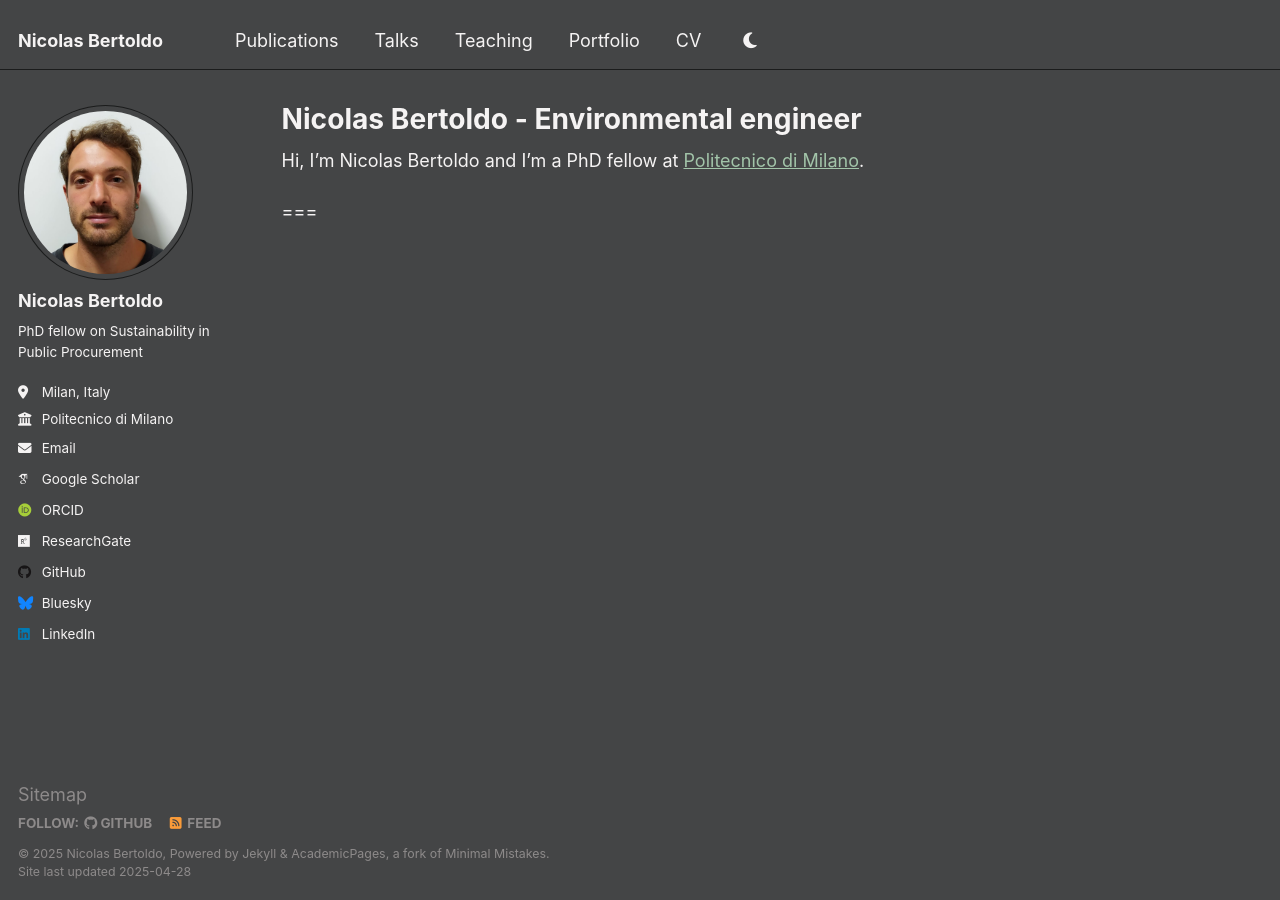
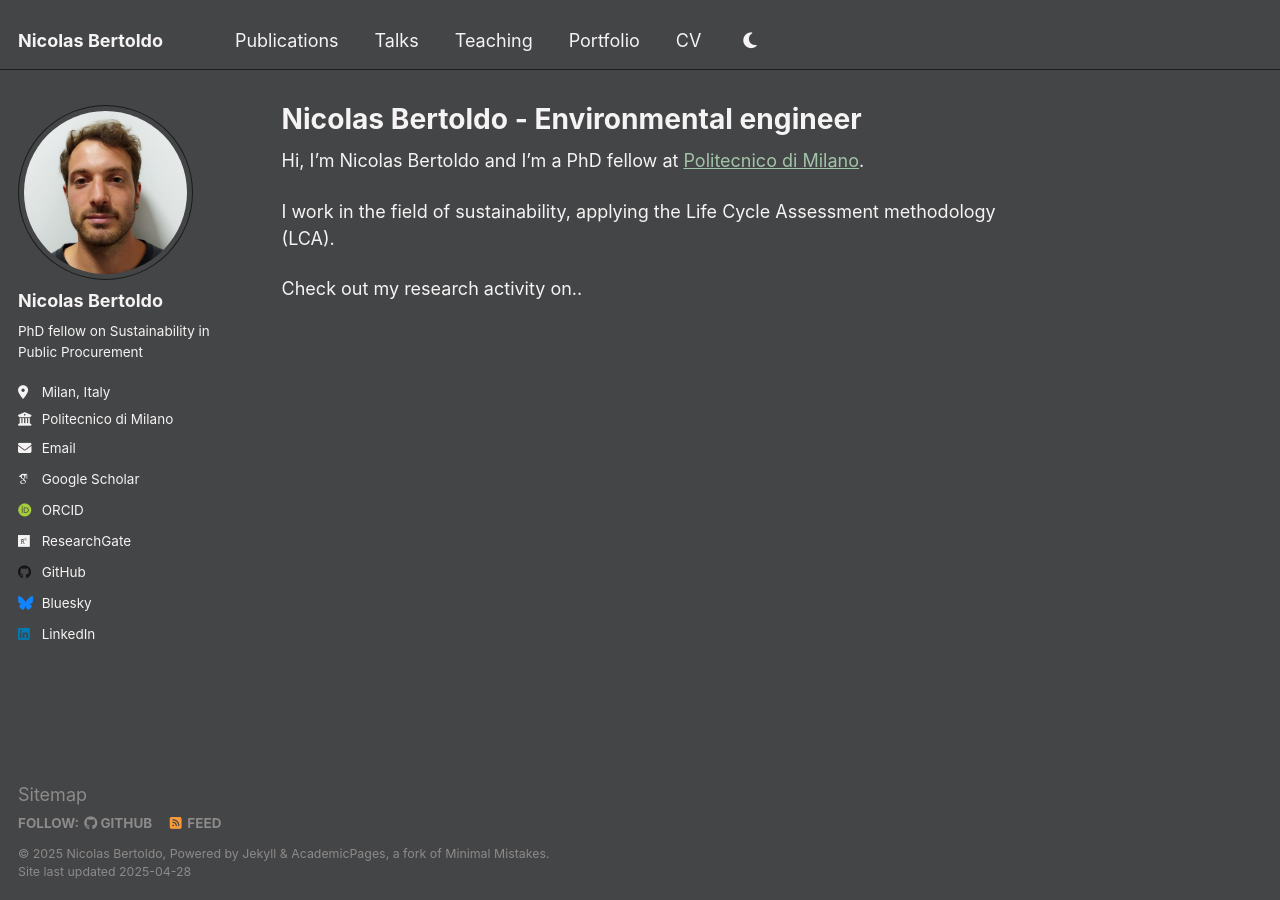
Before and after one commit to Nick-Bertoldo/Nick-Bertoldo.github.io, a Jekyll site: the page built from _pages/about.md, in a window 1280 px wide. Built offline with Jekyll 4.4.1, drawn with Linux system fonts in a browser that asks for light colours; some web fonts are replaced.

Commit message:
Update about page to include research focus and activities

```diff
--- a/_pages/about.md
+++ b/_pages/about.md
@@ -9,4 +9,6 @@ redirect_from:
 
 Hi, I'm Nicolas Bertoldo and I'm a PhD fellow at [Politecnico di Milano](https://polimi.it/en).
 
-===
+I work in the field of sustainability, applying the Life Cycle Assessment methodology (LCA).
+
+Check out my research activity on..
```
